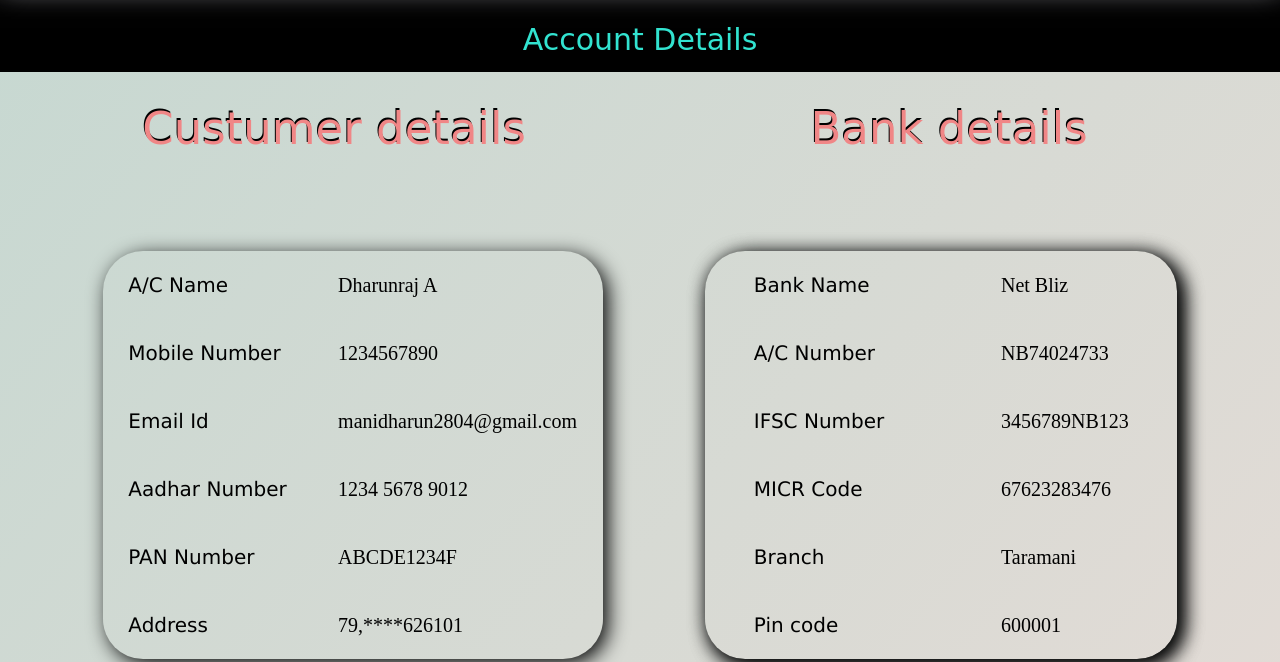
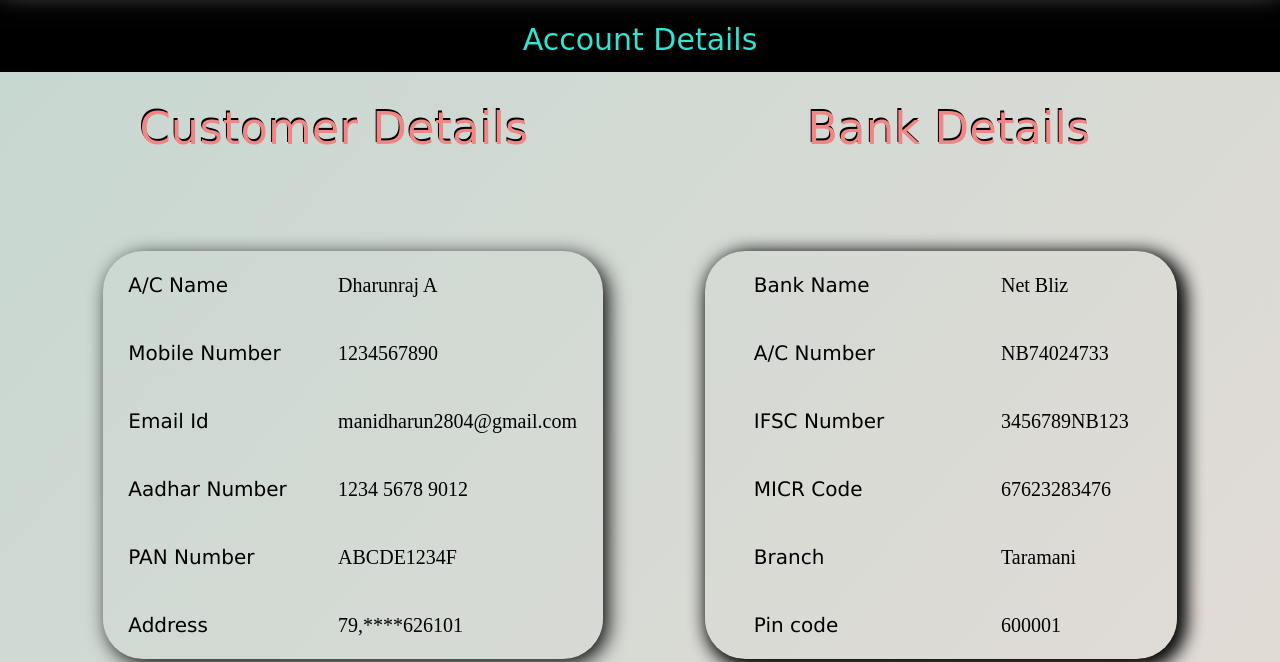
Before and after one commit to fssa-batch3/dharunraj.alagaruppu__web_project, a plain HTML site: page pages/account.html in a window 1280 px wide. Shown: the part 138-800 px from the top of the page. Drawn offline with Linux system fonts and the light colour scheme.

Commit message:
Update account.html

```diff
--- a/pages/account.html
+++ b/pages/account.html
@@ -38,8 +38,8 @@
             </div>
 
             <div class="heading">
-                <span>Custumer details</span>
-                <span>Bank details</span>
+                <span>Customer Details</span>
+                <span>Bank Details</span>
             </div>
 
 
```
